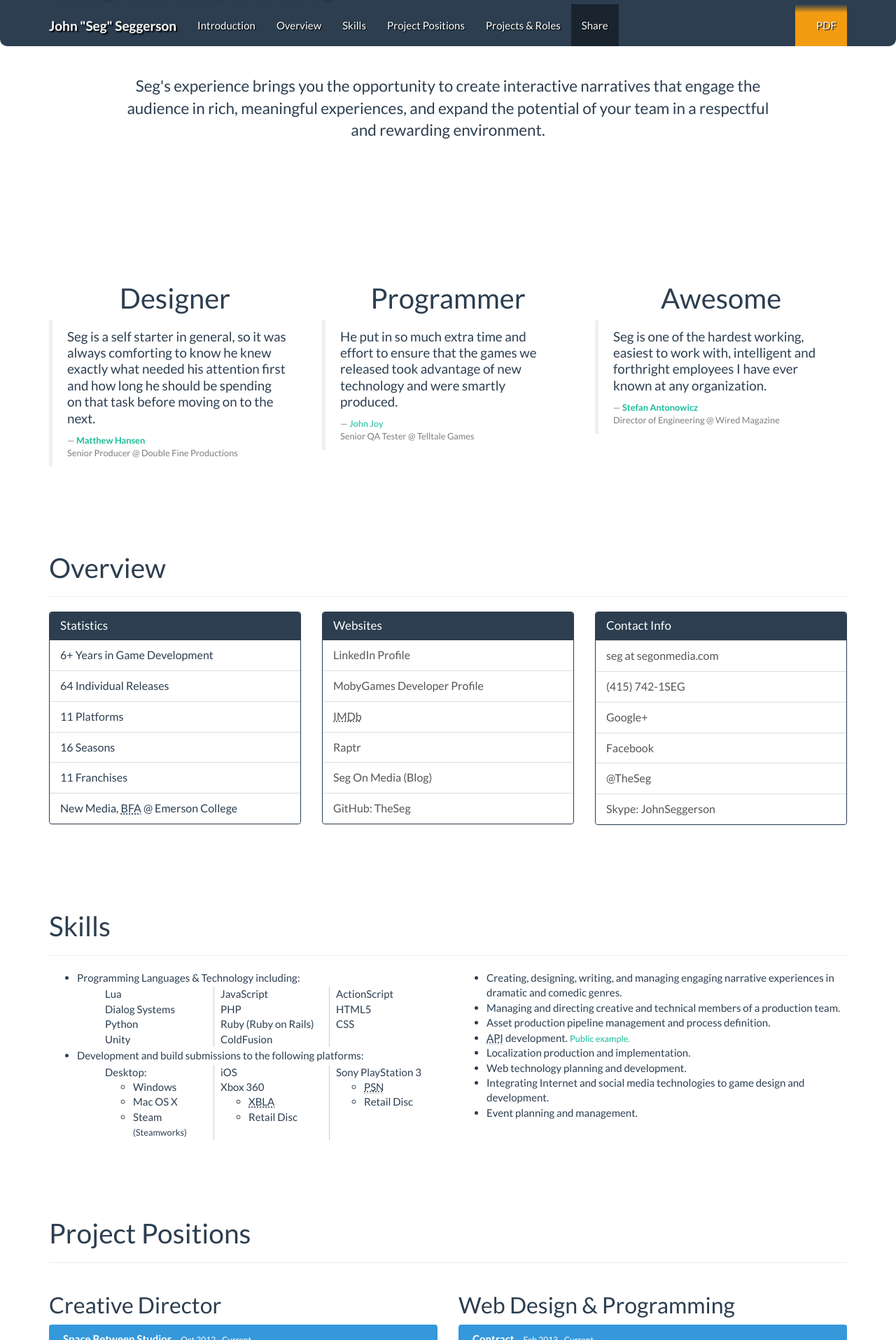
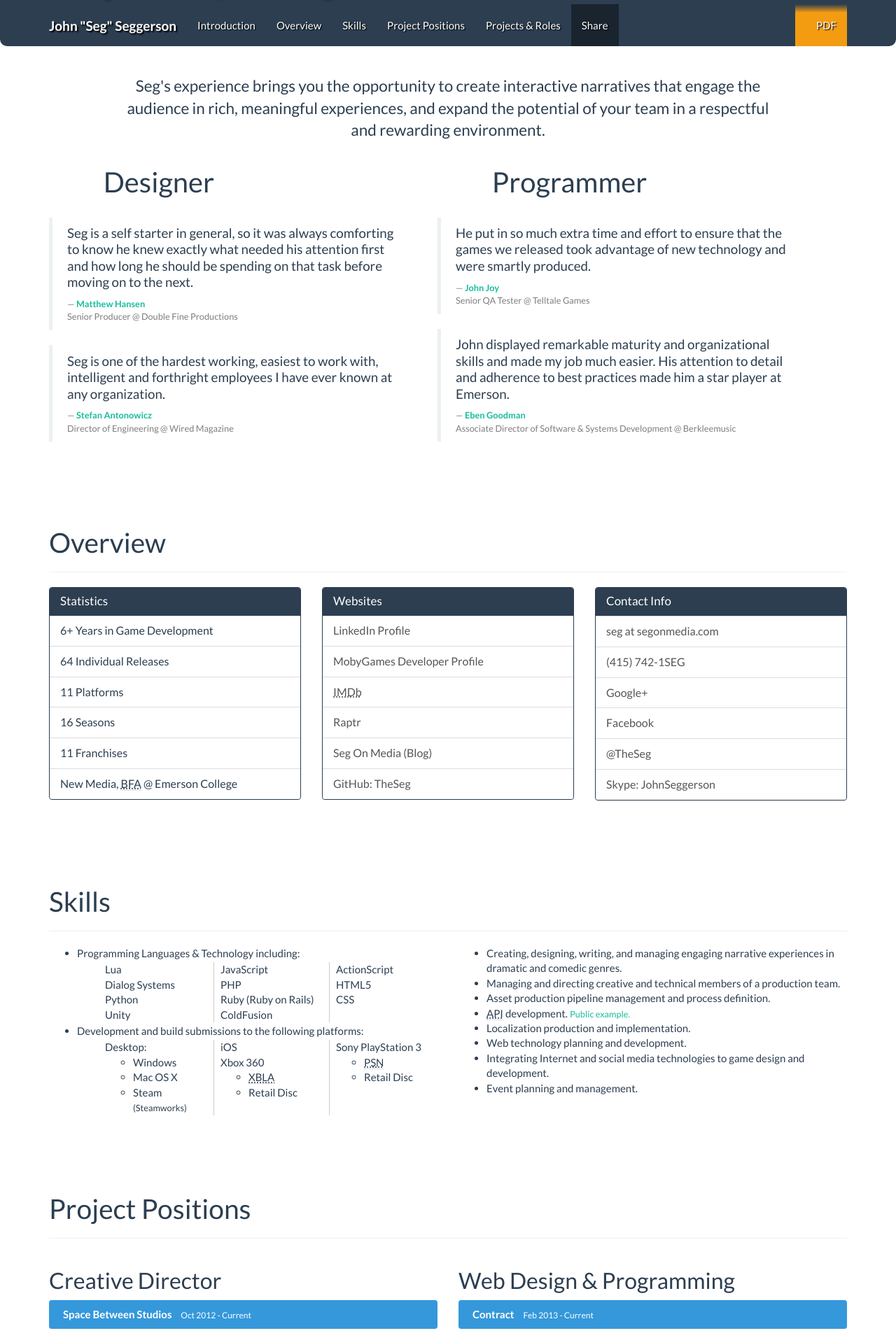
Before and after one commit to TheSeg/theseg.github.io, a Jekyll site: the page built from index.html, in a window 1280 px wide. Shown: the part 309-2224 px from the top of the page at 70% size. Built offline with Jekyll 4.4.1, drawn with Linux system fonts in a browser that asks for light colours; Markdown is read by kramdown in place of the engine named in the settings; comment, search, counter and statistics services are not loaded.

Commit message:
Redesign of Introduction Section

```diff
--- a/_less/seg_resume.less
+++ b/_less/seg_resume.less
@@ -180,9 +180,11 @@ table {
 		margin-top:120px;
 	}
 	.introduction-block {
-		text-align:center;
 		h2 {
 			font-size:30pt;
+			text-align:left;
+			margin:0 20px 4px 5px;
+			padding-bottom:4px;
 		}
 		blockquote {
 			text-align:left;
@@ -191,10 +193,8 @@ table {
 			}
 		}
 		.featured-icon {
-			font-size:60pt;
 		}
 		.featured-icon-small {
-			font-size:43pt;
 		}
 	}
 }
--- a/index.html
+++ b/index.html
@@ -13,38 +13,47 @@ title: John "Seg" Seggerson
 		</div>
 	</div>
 	<div class="row">
-        <div class="introduction-block col-md-4 col-sm-6">
-          <span class="introduction-icon icon-stack featured-icon">
+		<div class="introduction-block col-sm-6 row">
+			<h2>
+				<span class="icon-stack featured-icon">
 					<i class="icon-circle icon-stack-base"></i>
 					<i class="icon-puzzle-piece icon-light"></i>
 				</span>
-          <h2>Designer</h2>
+			 Designer
+			</h2>
+			<div class="col-sm-12">
 				<blockquote>
 					<p>Seg is a self starter in general, so it was always comforting to know he knew exactly what needed his attention first and how long he should be spending on that task before moving on to the next.</p>
 					<small><strong><a href="http://www.linkedin.com/pub/matthew-hansen/1/7b7/856">Matthew Hansen</a></strong><br>Senior Producer @ Double Fine Productions</small>
 				</blockquote>
 			</div>
-        <div class="introduction-block col-md-4 col-sm-6">
-          <span class="introduction-icon icon-stack featured-icon">
-            <i class="icon-circle icon-stack-base"></i>
-            <i class="icon-code icon-light"></i>
-          </span>
-          <h2>Programmer</h2>
-          <blockquote>
-            <p>He put in so much extra time and effort to ensure that the games we released took advantage of new technology and were smartly produced.</p>
-            <small><a href="http://www.linkedin.com/in/johndouglasjoy">John Joy</a><br>Senior QA Tester @ Telltale Games</small>
-          </blockquote>
-        </div>
-        <div class="introduction-block col-md-4 col-sm-12">
-	        <span class="introduction-icon icon-stack featured-icon">
-	          <i class="icon-circle icon-stack-base"></i>
-	          <i class="icon-heart icon-light"></i>
-	        </span>
-			<h2>Awesome</h2>
+			<div class="col-sm-12">
 				<blockquote>
 					<p>Seg is one of the hardest working, easiest to work with, intelligent and forthright employees I have ever known at any organization.</p>
 					<small><strong><a href="http://www.linkedin.com/in/sjantonowicz">Stefan Antonowicz</a></strong><br>Director of Engineering @ Wired Magazine</small>
 				</blockquote>
+			</div>
+		</div>
+		<div class="introduction-block col-sm-6 row">
+			<h2>
+				<span class="icon-stack featured-icon">
+					<i class="icon-circle icon-stack-base"></i>
+					<i class="icon-code icon-light"></i>
+				</span>
+			 Programmer
+			</h2>
+			<div class="col-sm-12">
+				<blockquote>
+					<p>He put in so much extra time and effort to ensure that the games we released took advantage of new technology and were smartly produced.</p>
+					<small><strong><a href="http://www.linkedin.com/in/johndouglasjoy">John Joy</a></strong><br>Senior QA Tester @ Telltale Games</small>
+				</blockquote>
+			</div>
+			<div class="col-sm-12">
+				<blockquote>
+					<p>John displayed remarkable maturity and organizational skills and made my job much easier. His attention to detail and adherence to best practices made him a star player at Emerson.</p>
+					<small><strong><a href="http://www.linkedin.com/pub/eben-goodman/4/6/6a4">Eben Goodman</a></strong><br>Associate Director of Software & Systems Development @ Berkleemusic</small>
+				</blockquote>
+			</div>
 		</div>
 	</div>
 </section>
```
Also changed, not shown: css/theme-default.css, css/theme-valve.css. Lines whose indentation alone changed are shown as unchanged.
